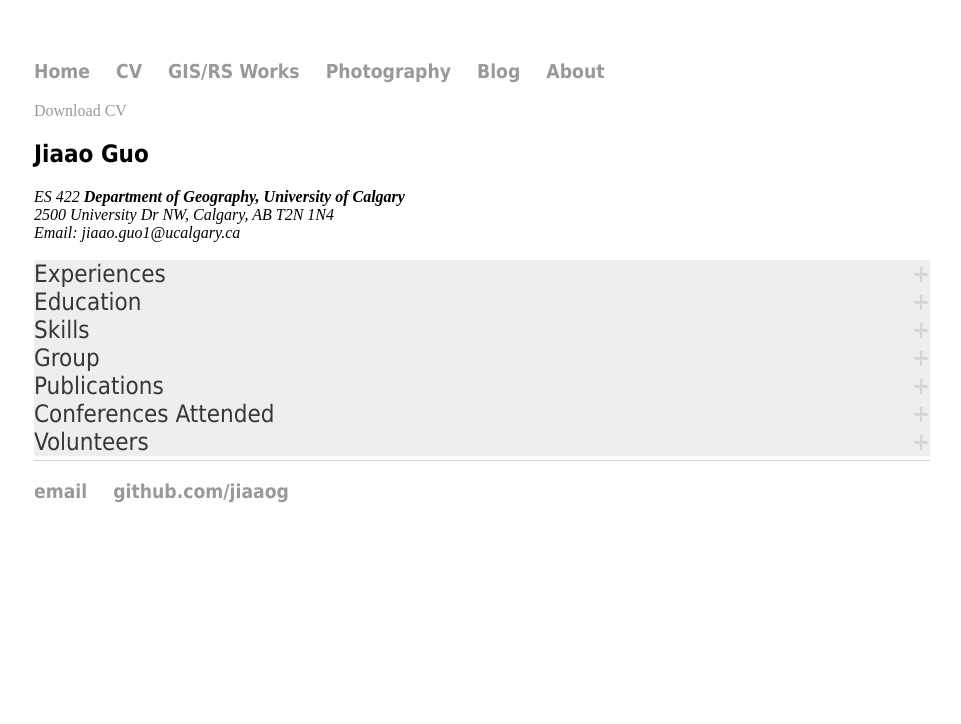
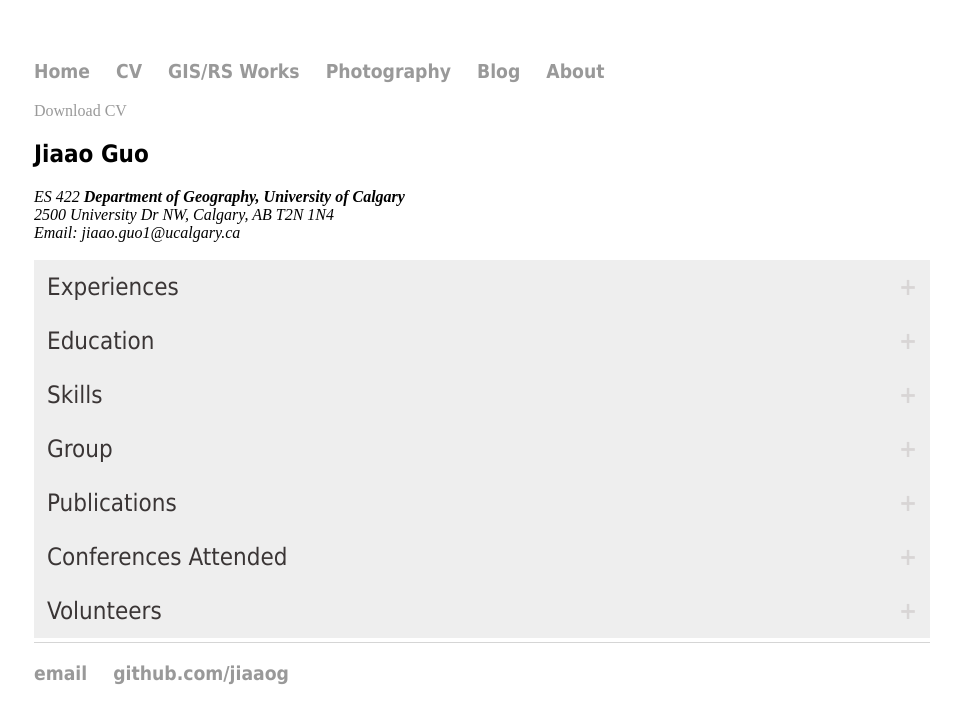
Before and after one commit to jiaaog/jiaaog.github.io, a Jekyll site: the page built from cv/index.html, in a window 1280 px wide. Shown: the top 724 px of the page, without its empty margins (158-1119 px from the left). Built offline with Jekyll 4.4.1, drawn with Linux system fonts in a browser that asks for light colours.

Commit message:
Update main.css

```diff
--- a/css/main.css
+++ b/css/main.css
@@ -72,7 +72,7 @@ ul.posts li {
   font-family:Tahoma, Geneva, sans-serif;
   color: #3a3535;
   cursor: pointer;
-  padding: inherit;
+  padding: 13px;
   width: 100%;
   border: none;
   text-align: left;
```
